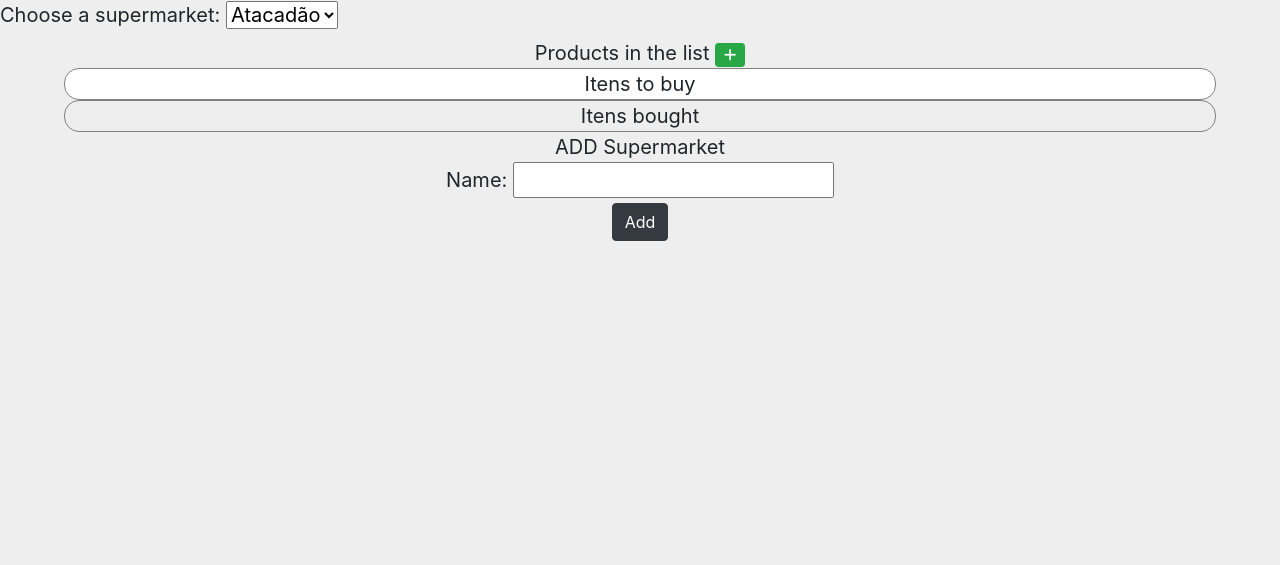
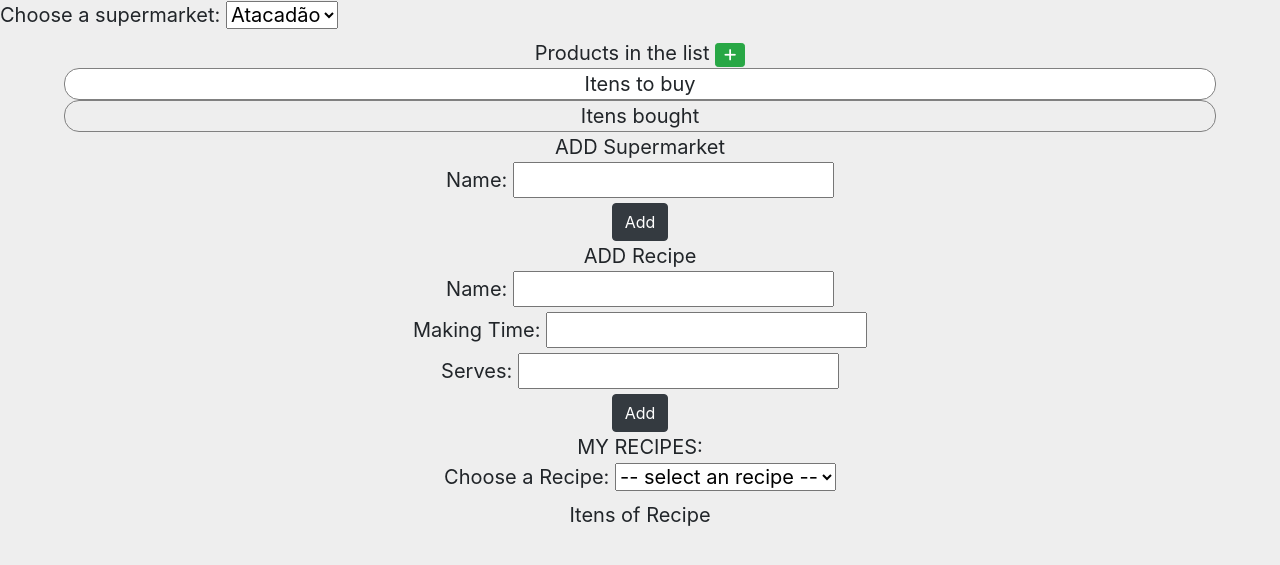
Before and after one commit to gustavofsan/Supermarket-Buy-List, a Django app: page / in a window 1280 px wide. Shown: the top 565 px of the page. Run offline with Django 4.2, Linux system fonts and the light colour scheme; data comes from the database, SQL or seed files in the repository; both versions use the stored data as it was after the commit; some libraries are stand-ins or nearby versions.

Commit message:
Inserted Recipes

```diff
--- a/list/admin.py
+++ b/list/admin.py
@@ -1,7 +1,9 @@
 from django.contrib import admin
-from list.models import Product,Supermarket, SupermarketProduct
+from list.models import Product,Supermarket, SupermarketProduct, Recipe, ProductInRecipe
 
 # Register your models here.
 admin.site.register(Product)
 admin.site.register(Supermarket)
 admin.site.register(SupermarketProduct)
+admin.site.register(Recipe)
+admin.site.register(ProductInRecipe)
--- a/list/models.py
+++ b/list/models.py
@@ -1,3 +1,4 @@
+from itertools import product
 from unittest.util import _MAX_LENGTH
 from django.db import models
 
@@ -26,3 +27,15 @@ class SupermarketProduct(models.Model):
 
     def __str__(self):
         return self.product.name+ " - " + self.supermarket.name
+
+class Recipe(models.Model):
+    name = models.CharField(max_length=100)
+    time = models.CharField(max_length=20)
+    serves = models.CharField(max_length=20)
+    def __str__(self):
+        return self.name
+
+class ProductInRecipe(models.Model):
+    product = models.ForeignKey(Product,  null=True, on_delete=models.SET_NULL)
+    recipe = models.ForeignKey(Recipe, on_delete=models.CASCADE)
+    quantity = models.IntegerField()
--- a/list/urls.py
+++ b/list/urls.py
@@ -16,4 +16,8 @@ urlpatterns = [
 
     path('add_sup/', views.add_sup, name='add_sup'),
     path('get_all_itens_sup/<str:pk>/', views.get_all_itens_sup, name='get_all_itens_sup'),
+
+
+    path('add_recipe/', views.add_recipe, name='add_recipe'),
+    path('get_all_itens_recipe/<str:pk>/', views.get_all_itens_recipe, name='get_all_itens_recipe'),
 ]
--- a/list/views.py
+++ b/list/views.py
@@ -3,7 +3,7 @@ from socketserver import ThreadingUDPServer
 from django.shortcuts import render, redirect
 from django.http import HttpResponse, JsonResponse
 
-from .models import Product, Supermarket, SupermarketProduct
+from .models import Product, ProductInRecipe, Recipe, Supermarket, SupermarketProduct
 from django.db.models import F
 
 
@@ -15,8 +15,10 @@ from .serializers import UserSerializer, GroupSerializer
 
 def index(request):
     supermarkets = Supermarket.objects.all
+    recipes = Recipe.objects.all
     context = {
-        'supermarkets':supermarkets
+        'supermarkets':supermarkets,
+        'recipes':recipes
     }
     return render(request, 'index.html', context)
 
@@ -100,7 +102,6 @@ def add_sup(request):
             "id": newSup.id,
         }
         return JsonResponse(data)
-        #return HttpResponse("Success!")
     return HttpResponse("Failed!")
 
 def get_item_details(request):
@@ -137,6 +138,35 @@ def get_all_itens_sup(request,pk):
     return JsonResponse(data)
 
 
+def add_recipe(request):
+    if request.method == 'POST':
+        newRecipe = Recipe(
+            name = request.POST['name'],
+            time = request.POST['time'],
+            serves = request.POST['serves'],
+        )
+        newRecipe.save()
+        data = {
+            "id": newRecipe.id,
+        }
+        return JsonResponse(data)
+    return HttpResponse("Failed!")
+
+def get_all_itens_recipe(request,pk):
+    current_recipe = pk
+    products = ProductInRecipe.objects.filter(recipe__id=current_recipe).values('quantity',
+                                                                                prodId=F('product__id'),
+                                                                                name=F('product__name'),)
+                                                                                #talvez precise trazer mais dados
+    print(products)
+    data = {
+        "products": list(products),
+        #"products_to_buy": list(products_to_buy),
+        #"products_bought": list(products_bought),
+    }
+    return JsonResponse(data)
+
+
 class UserViewSet(viewsets.ModelViewSet):
     """
     API endpoint that allows users to be viewed or edited.
--- a/templates/index.html
+++ b/templates/index.html
@@ -140,13 +140,91 @@
 ADD Supermarket
 <div class="add-supermarket">
   <label for="sup-name">Name: </label>
-  <input id="sup-name" type="text" name="sup-name"><BR>
-      <button type="submit" class="btn btn-dark" onclick="addSupermarket()">Add</button>
+    <input id="sup-name" type="text" name="sup-name"><BR>
+  <button type="submit" class="btn btn-dark" onclick="addSupermarket()">Add</button>
 </div>
 
+
+ADD Recipe
+<div class="add-recipe">
+  <label for="recipe-name">Name: </label>
+    <input id="recipe-name" type="text" name="recipe-name"><BR>
+  <label for="recipe-name">Making Time: </label>
+    <input id="recipe-time" type="text" name="recipe-time"><BR>
+  <label for="recipe-serves">Serves: </label>
+    <input id="recipe-serves" type="text" name="recipe-serves"><BR>
+  <button type="submit" class="btn btn-dark" onclick="addRecipe()">Add</button>
+</div>
+
+MY RECIPES: <BR>
+<label for="recipes">Choose a Recipe:</label>
+  <select name="recipes" id="recipeChoose" onchange="changeRecipe()">
+    <option disabled selected value> -- select an recipe -- </option>
+    {% for recipe in recipes%}
+      <option value="{{recipe.id}}">{{recipe}}</option>
+      {{recipe}} <BR>
+    {% endfor %}
+</select>
+
+<div class="recipe">
+  <span>Itens of Recipe</span>
+</div>
 </body>
 
 <script>
+  function addRecipe(){
+    $recipe_name = $('#recipe-name').val();
+    $recipe_time = $('#recipe-time').val();
+    $recipe_serves = $('#recipe-serves').val();
+    $.ajax({
+      url: "/add_recipe/",
+      method: "POST",
+      data: {
+        name: $recipe_name,
+        time: $recipe_time,
+        serves: $recipe_serves
+      },
+      headers: {
+        "X-CSRFToken": "{{csrf_token}}"
+      },
+      success: function(data) {
+      }
+    })
+  }
+
+  function changeRecipe(){
+    var x = document.getElementById("recipeChoose").value;
+    $.ajax({
+      url: "/get_all_itens_recipe/"+x+"/",
+      method: "POST",
+      data: {
+      },
+      headers: {
+        "X-CSRFToken": "{{csrf_token}}"
+      },
+      success: function(data) {
+        var elementClass = document.getElementsByClassName("recipe")[0];
+        remove_all_items_recipe(elementClass);
+        insert_all_items_recipe(elementClass, data);
+        //alert(data);
+      }
+  })
+  }
+
+  function remove_all_items_recipe(elementClass){
+    var searchElem = elementClass.children;
+    for( var i=searchElem.length-1; i > 0; i--){
+      elementClass.removeChild(searchElem[i]);
+    }
+  }
+
+  function insert_all_items_recipe(elementClass, data){
+    for(var i = 0; i < data['products'].length; i++){
+      var div = '<div class="ProdInRecipe">'+data['products'][i].name + "</div>";
+      $(elementClass).append(div);
+    }
+  }
+
   function changeSupermarketEdit(){
     $supermarket_id = document.getElementById("supermarketEdit").value;
     $prod_id = $('.editbtn').val();
@@ -168,7 +246,6 @@ ADD Supermarket
 
   function changeSupermarket(){
     var x = document.getElementById("supermarketChoose").value;
-
     const $select = document.querySelector('#supermarketEdit');
     $select.value = x;
     $.ajax({
```
Also changed, not shown: db.sqlite3, list/migrations/0006_recipe_productinrecipe.py (added).
